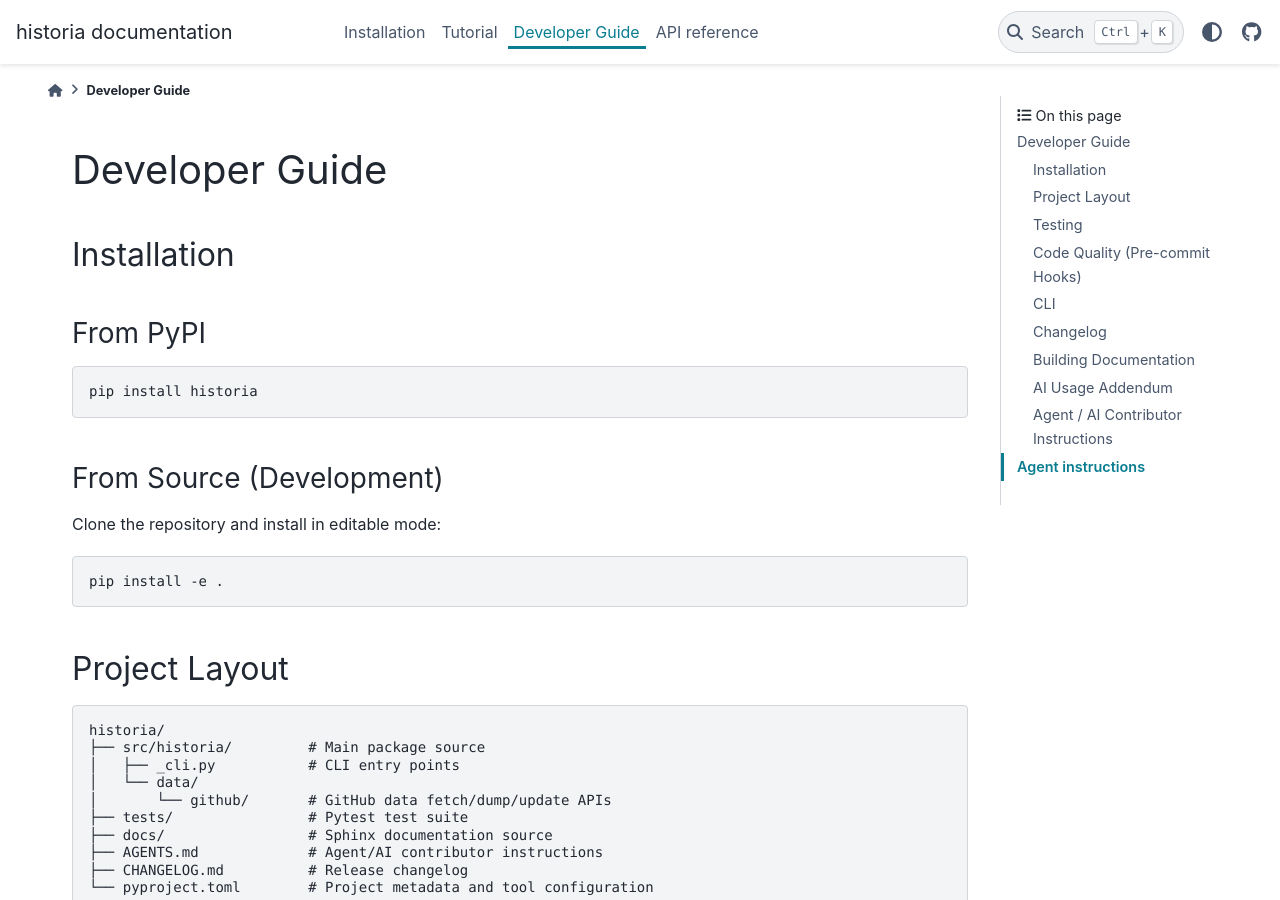
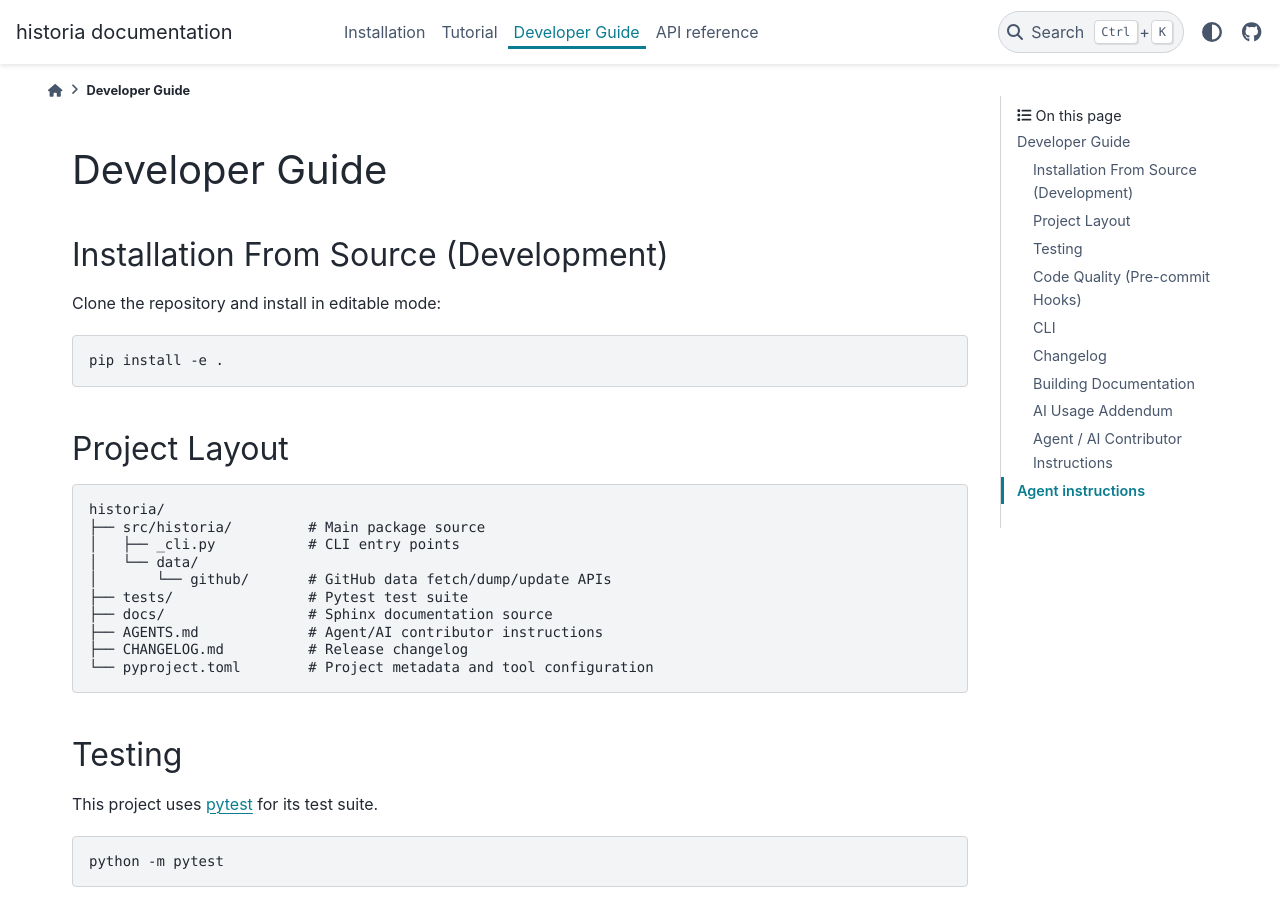
Before and after one commit to CodyCBakerPhD/historia, a Sphinx documentation site: the page built from docs/development/index.md, in a window 1280 px wide and 900 px high. Built offline with Sphinx 7.4.7 and the PyData theme 0.15.4, drawn with Linux system fonts in a browser that asks for light colours.

Commit message:
Revise installation instructions for clarity
Updated installation section to clarify source installation.

````diff
--- a/docs/development/index.md
+++ b/docs/development/index.md
@@ -1,14 +1,6 @@
 # Developer Guide
 
-## Installation
-
-### From PyPI
-
-```bash
-pip install historia
-```
-
-### From Source (Development)
+## Installation From Source (Development)
 
 Clone the repository and install in editable mode:
 
````
